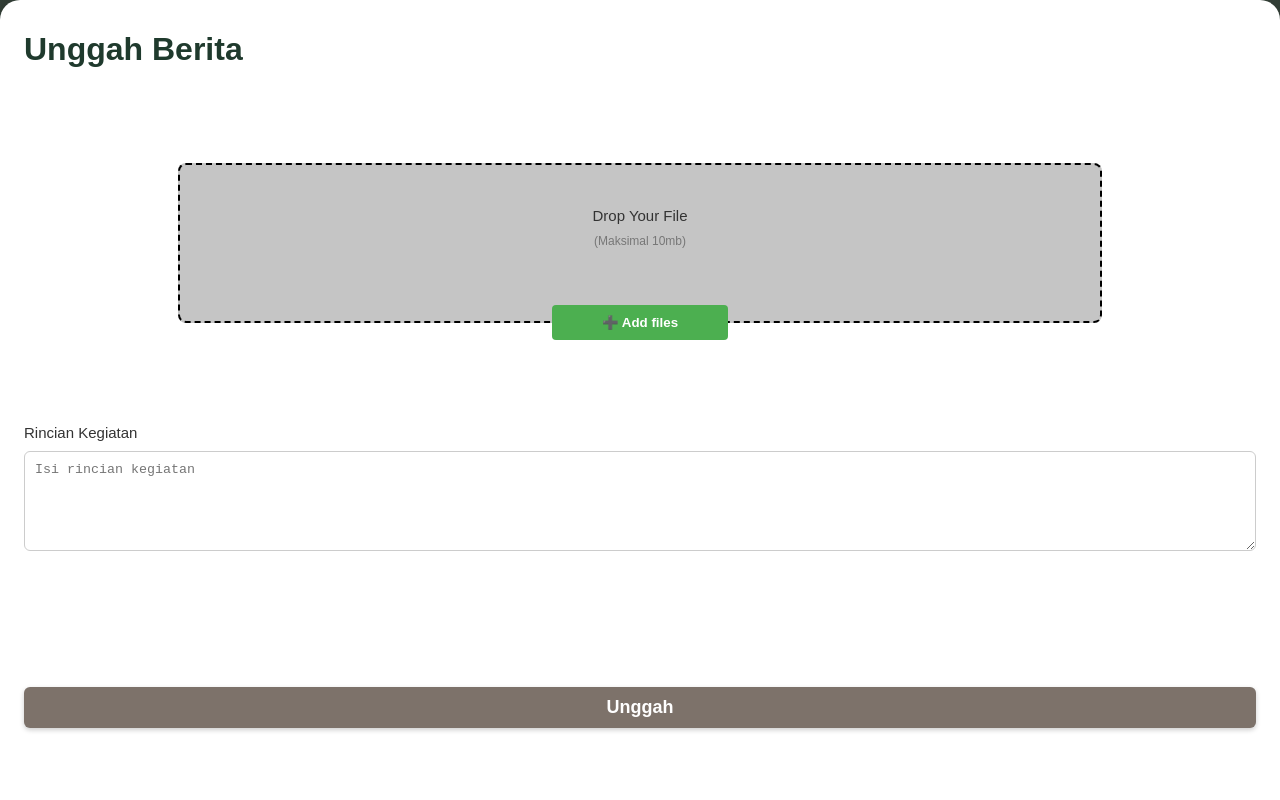
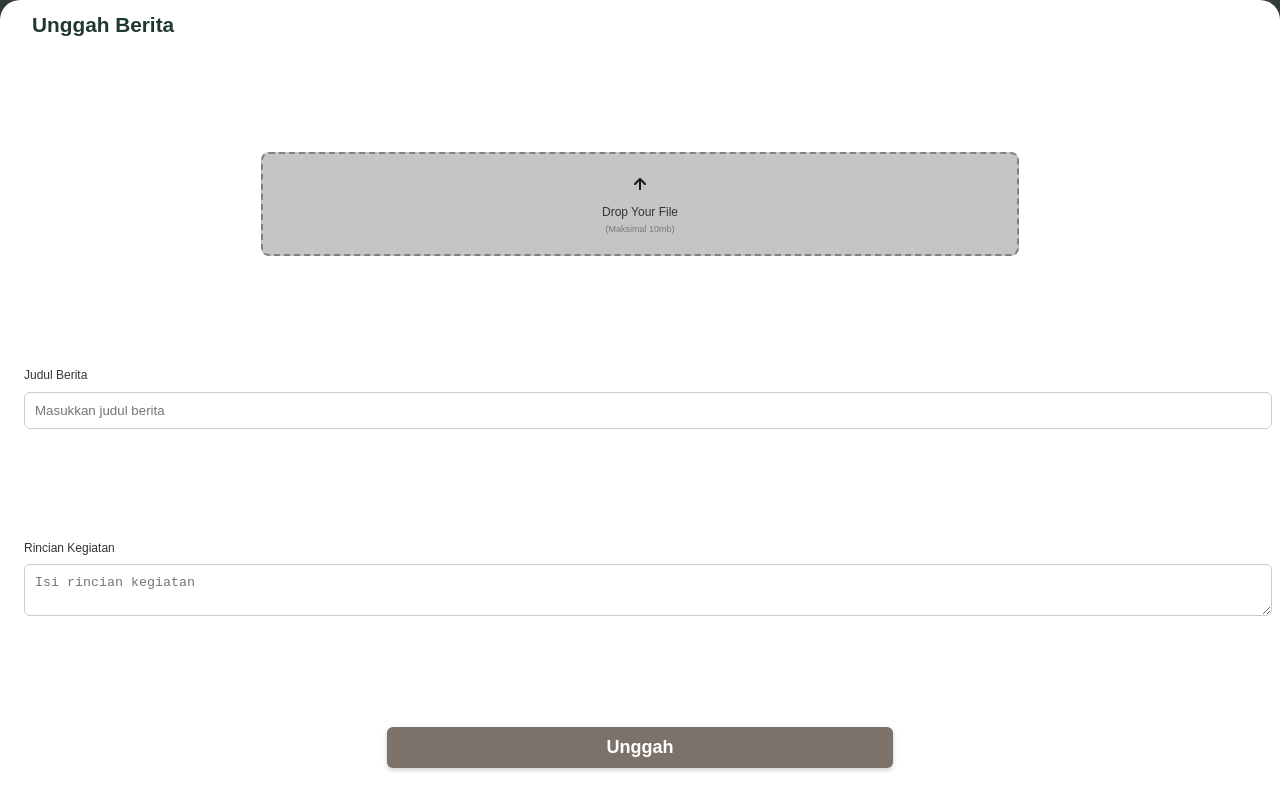
Before and after one commit to vallerypulungan/smartkartika, a Vue app in the folder frontend/: page /unggah in a window 1280 px wide. Built offline with nearby package versions, Linux system fonts and the light colour scheme.

Commit message:
Update Fitur Unggah Dokumentasi

```diff
--- a/frontend/src/components/UpNews.vue
+++ b/frontend/src/components/UpNews.vue
@@ -4,7 +4,7 @@
     <div class="page-header">
       <div class="left">
         <button class="back-button" @click="goBack">
-          <img src="@/assets/arrow-left.png" alt="Kembali">
+          <img src="@/assets/arrow-left.png" alt="Kembali" />
         </button>
       </div>
       <div class="center">
@@ -21,32 +21,47 @@
         <div class="upload-area" @click="$refs.fileInput.click()">
           <div class="upload-box">
             <img v-if="previewImage" :src="previewImage" alt="Preview" class="preview-image" />
-            <div class="upload-texts">
+            <div v-else class="upload-texts">
+              <div class="icon">
+                <img src="@/assets/arrow-up-sm.png" alt="Up" />
+              </div>
               <p class="upload-instruction">Drop Your File</p>
               <p class="upload-note">(Maksimal 10mb)</p>
             </div>
           </div>
-          <div class="add-files-button-wrapper">
-            <button class="add-files-button" @click="$refs.fileInput.click()">➕ Add files</button>
-          </div>
-          <input type="file" accept="image/*" ref="fileInput" @change="handleFileUpload" style="display: none;" />
+          <input
+            type="file"
+            accept="image/*"
+            ref="fileInput"
+            @change="handleFileUpload"
+            style="display: none"
+          />
         </div>
         <!-- Tombol hijau Add Files -->
-
-
+      </div>
+      <!-- Judul Input -->
+      <div class="title-wrapper">
+        <label class="title-label">Judul Berita</label>
+        <input
+          v-model="title"
+          type="text"
+          placeholder="Masukkan judul berita"
+          class="title-input"
+        />
       </div>
 
       <!-- Text Area -->
       <div class="description-wrapper">
         <label class="description-label">Rincian Kegiatan</label>
-        <textarea v-model="description" placeholder="Isi rincian kegiatan" class="description-textarea"></textarea>
+        <textarea
+          v-model="description"
+          placeholder="Isi rincian kegiatan"
+          class="description-textarea"
+        ></textarea>
       </div>
 
       <!-- Submit Button -->
-      <button
-        @click="validateBeforeUpload"
-        :class="['submit-button', { 'active': isFormValid }]"
-      >
+      <button @click="validateBeforeUpload" :class="['submit-button', { active: isFormValid }]">
         Unggah
       </button>
     </div>
@@ -72,16 +87,18 @@
       @cancel="showConfirmBack = false"
     />
 
-    <PopupSuccess
-      v-if="showSuccess"
-      :title="'FILE BERHASIL DIUNGGAH'"
-      @close="resetForm"
-    />
+    <PopupSuccess v-if="showSuccess" :title="'FILE BERHASIL DIUNGGAH'" @close="resetForm" />
 
     <PopupFoto
       v-if="showWarningFoto"
       :title="'PILIH FOTO DAHULU'"
       @close="showWarningFoto = false"
+    />
+
+    <PopupJudul
+      v-if="showWarningTitle"
+      :title="'ISI JUDUL TERLEBIH DAHULU'"
+      @close="showWarningTitle = false"
     />
 
     <PopupDeskripsi
@@ -93,74 +110,84 @@
 </template>
 
 <script setup>
-import { ref, computed } from 'vue';
-import { useRouter } from 'vue-router';
+import { ref, computed } from 'vue'
+import { useRouter } from 'vue-router'
 
-import PopupConfirm from '@/components/BlokPopup.vue';
-import PopupConfirmBack from '@/components/BlokPopup.vue';
-import PopupSuccess from '@/components/MessagePopup.vue';
-import PopupFoto from '@/components/MessagePopup.vue';
-import PopupDeskripsi from '@/components/MessagePopup.vue';
+import PopupConfirm from '@/components/BlokPopup.vue'
+import PopupConfirmBack from '@/components/BlokPopup.vue'
+import PopupSuccess from '@/components/MessagePopup.vue'
+import PopupFoto from '@/components/MessagePopup.vue'
+import PopupDeskripsi from '@/components/MessagePopup.vue'
+import PopupJudul from '@/components/MessagePopup.vue'
 
-const previewImage = ref(null);
-const description = ref('');
-const showConfirmUpload = ref(false);
-const showConfirmBack = ref(false);
-const showSuccess = ref(false);
-const showWarningFoto = ref(false);
-const showWarningRincian = ref(false);
-const router = useRouter();
+const previewImage = ref(null)
+const title = ref('')
+const description = ref('')
+const showConfirmUpload = ref(false)
+const showConfirmBack = ref(false)
+const showSuccess = ref(false)
+const showWarningFoto = ref(false)
+const showWarningRincian = ref(false)
+const showWarningTitle = ref(false) // Tambahan jika ingin popup judul kosong
 
+const router = useRouter()
 const emit = defineEmits(['back'])
 
 function handleFileUpload(event) {
-  const file = event.target.files[0];
+  const file = event.target.files[0]
   if (file) {
-    const reader = new FileReader();
+    const reader = new FileReader()
     reader.onload = (e) => {
-      previewImage.value = e.target.result;
-    };
-    reader.readAsDataURL(file);
+      previewImage.value = e.target.result
+    }
+    reader.readAsDataURL(file)
   }
 }
 
 const isFormValid = computed(() => {
-  return previewImage.value && description.value.trim() !== '';
-});
+  return previewImage.value && title.value.trim() !== '' && description.value.trim() !== ''
+})
 
 function validateBeforeUpload() {
   if (!previewImage.value) {
-    showWarningFoto.value = true;
+    showWarningFoto.value = true
+  } else if (title.value.trim() === '') {
+    showWarningTitle.value = true
   } else if (description.value.trim() === '') {
-    showWarningRincian.value = true;
+    showWarningRincian.value = true
   } else {
-    showConfirmUpload.value = true;
+    showConfirmUpload.value = true
   }
 }
 
 async function submitUpload() {
-  showConfirmUpload.value = false;
+  showConfirmUpload.value = false
   try {
-    await saveToDatabase(previewImage.value, description.value);
-    showSuccess.value = true;
+    await saveToDatabase(previewImage.value, title.value, description.value)
+    showSuccess.value = true
   } catch (error) {
-    console.error('Gagal upload:', error);
+    console.error('Gagal upload:', error)
   }
 }
 
-function saveToDatabase(imageData, descriptionText) {
+function saveToDatabase(imageData, titleText, descriptionText) {
   return new Promise((resolve) => {
     setTimeout(() => {
-      console.log('Mengirim ke database:', { imageData, descriptionText });
-      resolve('success');
-    }, 1500);
-  });
+      console.log('Mengirim ke database:', {
+        imageData,
+        title: titleText,
+        description: descriptionText,
+      })
+      resolve('success')
+    }, 1500)
+  })
 }
 
 function resetForm() {
-  showSuccess.value = false;
-  previewImage.value = null;
-  description.value = '';
+  showSuccess.value = false
+  previewImage.value = null
+  title.value = ''
+  description.value = ''
 }
 
 const goBack = () => {
@@ -168,8 +195,8 @@ const goBack = () => {
 }
 
 function confirmBack() {
-  showConfirmBack.value = false;
-  router.push('/dashboard');
+  showConfirmBack.value = false
+  router.push('/dashboard')
 }
 </script>
 
@@ -186,11 +213,13 @@ function confirmBack() {
   display: flex;
   align-items: center;
   justify-content: space-between;
-  margin-bottom: 1rem;
-  padding: 1.5rem 1rem;
+  background:
+    linear-gradient(rgba(44, 57, 48, 0.93), rgba(44, 57, 48, 0.93)), url('@/assets/bg.png');
 }
 
-.left, .center, .right {
+.left,
+.center,
+.right {
   flex: 1;
   display: flex;
   align-items: center;
@@ -205,7 +234,7 @@ function confirmBack() {
   justify-content: flex-end;
 }
 
-.back-button img{
+.back-button img {
   width: 24px;
   height: 24px;
   filter: brightness(0) invert(1);
@@ -224,9 +253,9 @@ function confirmBack() {
   flex-direction: column;
   justify-content: space-between;
   background-color: #fff;
-  padding: 2rem;
+  padding: 1rem;
   border-radius: 20px 20px 0 0;
-  box-shadow: 0 0 10px rgba(0,0,0,0.1);
+  box-shadow: 0 0 10px rgba(0, 0, 0, 0.1);
   height: 100%;
   width: 100vw;
   box-sizing: border-box;
@@ -236,6 +265,7 @@ function confirmBack() {
   text-align: center;
   font-weight: bold;
   color: #1f3a2d;
+  font-size: 1.3rem;
 }
 
 .upload-wrapper {
@@ -246,19 +276,18 @@ function confirmBack() {
 }
 
 .upload-area {
-  border: 2px dashed black;
+  border: 2px dashed grey;
   border-radius: 8px;
-  background: #C5C5C5;
+  background: #c5c5c5;
   text-align: center;
   cursor: pointer;
-  width: 75%;
+  width: 60%;
   margin: 0 auto;
-  padding-bottom: 3.5rem;
   position: relative;
 }
 
 .upload-box {
-  width: 150px;
+  width: 100%;
   height: 100px;
   border-radius: 8px;
   overflow: hidden;
@@ -278,66 +307,58 @@ function confirmBack() {
   flex-direction: column;
   align-items: center;
   justify-content: center;
-  margin-top: 1.5rem;
 }
 
 .upload-instruction {
-  font-weight: 500;
   color: #333;
-  margin-bottom: 4px;
+  font-size: 12px;
 }
 
 .upload-note {
-  font-size: 12px;
+  font-size: 9px;
   color: #777;
 }
 
 .preview-image {
   width: 100%;
-  height: 100%;
-  object-fit: cover;
+  height: 100px;
 }
 
-.add-files-button-wrapper {
+.title-wrapper {
   display: flex;
-  justify-content: center;
-  position: absolute;
-  width: 100%;
-  margin: 0 auto;
-  margin-top: 2.5rem;
+  flex-direction: column;
+  margin-left: 1rem;
 }
 
-.add-files-button {
-  background-color: #4caf50;
-  color: white;
-  font-weight: bold;
-  padding: 10px 50px;
-  border: none;
-  border-radius: 4px;
-  cursor: pointer;
-  transition: background-color 0.3s ease;
+.title-label {
+  margin-bottom: 6px;
+  font-size: 12px;
+  color: #333;
 }
 
-.add-files-button:hover {
-  background-color: #45a049;
+.title-input {
+  width: 100%;
+  padding: 10px;
+  border-radius: 6px;
+  border: 1px solid #ccc;
+  box-sizing: border-box;
 }
 
 .description-wrapper {
   display: flex;
   flex-direction: column;
-  margin-bottom: 16px;
-  margin-top: 10px;
+  margin-left: 1rem;
 }
 
 .description-label {
   margin-bottom: 6px;
-  font-weight: 500;
+  font-size: 12px;
   color: #333;
 }
 
 .description-textarea {
   width: 100%;
-  min-height: 100px;
+  height: auto;
   padding: 10px;
   border-radius: 6px;
   border: 1px solid #ccc;
@@ -346,7 +367,7 @@ function confirmBack() {
 }
 
 .submit-button {
-  width: 100%;
+  width: 40%;
   padding: 10px;
   background-color: #7d726a;
   color: white;
@@ -354,8 +375,15 @@ function confirmBack() {
   border: none;
   border-radius: 6px;
   margin-bottom: 3rem;
-  transition: background-color 0.3s, cursor 0.3s;
+  transition:
+    background-color 0.3s,
+    cursor 0.3s;
   cursor: pointer;
+  margin: 0 auto;
+}
+
+.submit-button:hover {
+  background-color: grey;
 }
 
 .submit-button.active {
@@ -363,21 +391,25 @@ function confirmBack() {
   cursor: pointer;
 }
 
-@media(min-width: 768px) {
+@media (min-width: 768px) {
   .page-header {
     display: none;
   }
   .form-upload {
     height: 100%;
     box-sizing: border-box;
-    min-height: calc(100vh - 60px);
+    min-height: calc(100vh - 84px);
     width: 100%;
     max-width: 800%;
-    padding: 1.5rem;
+    padding: 0.5rem;
   }
   .title {
     text-align: start;
-    font-size: 2rem;
+    font-size: 1.3rem;
+    margin-left: 1.5rem;
+  }
+  .submit-button {
+    margin-bottom: 1.5rem;
   }
 }
 </style>
```
